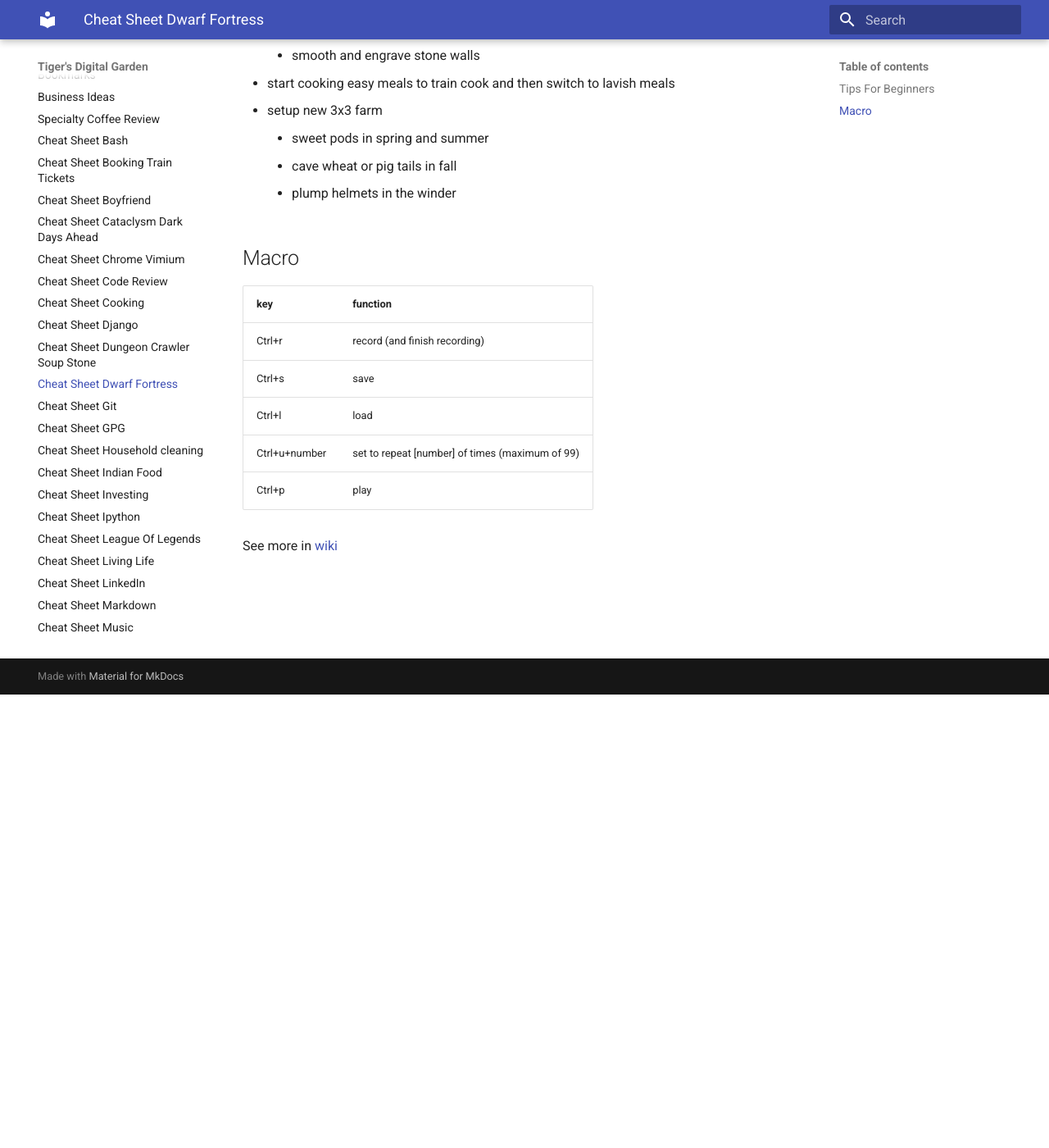
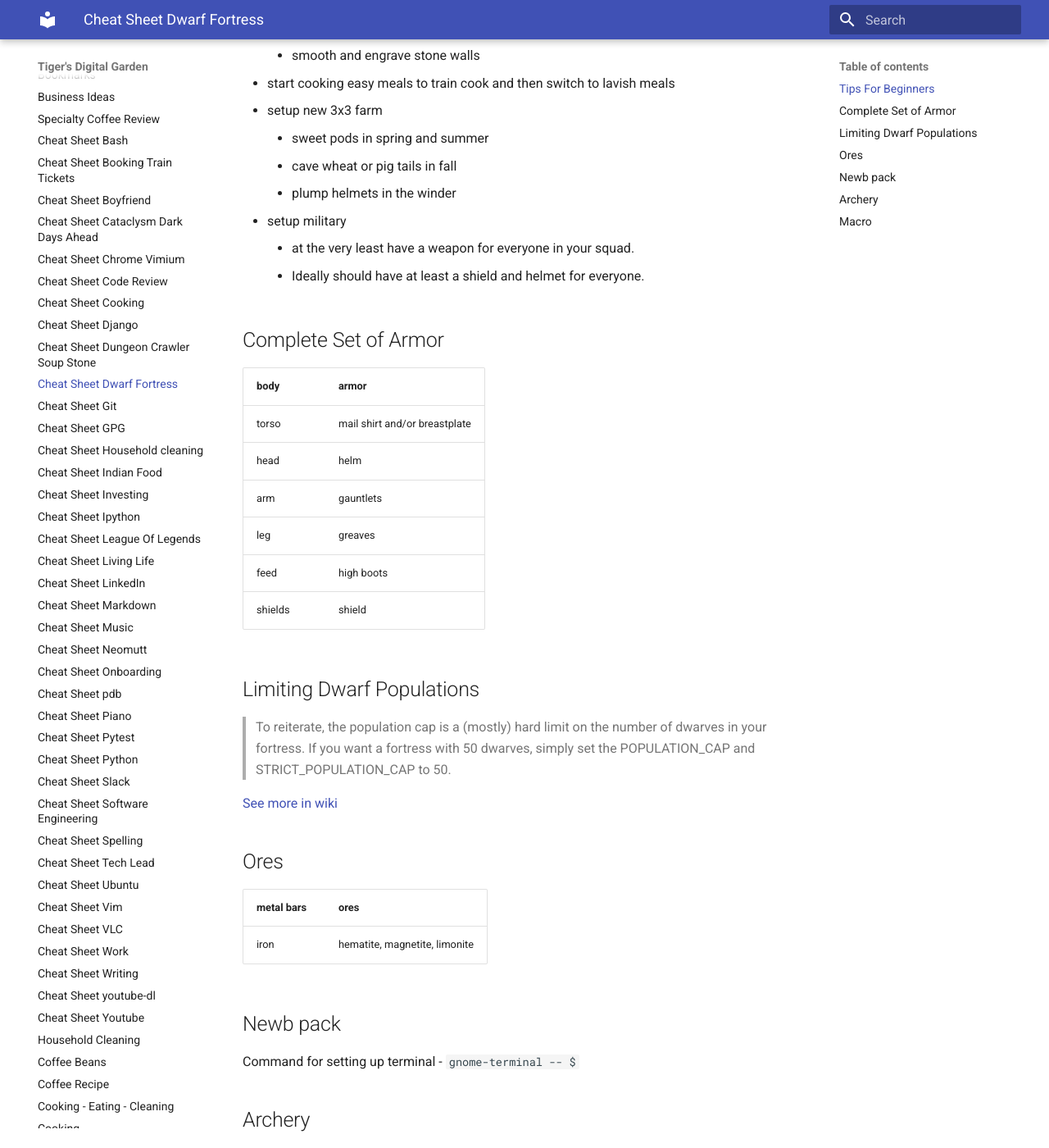
Before and after one commit to ynotstartups/notes, an MkDocs documentation site: the page built from notes/cheat-sheet-dwarf-fortress.md, in a window 1280 px wide and 1400 px high, scrolled down 553 px. Shown: the whole window at 82% size. Built offline with MkDocs 1.6.1 and Material for MkDocs 9.7.7, drawn with Linux system fonts in a browser that asks for light colours; some of the changed text lies outside the part shown.

Commit message:
add cheat sheets

```diff
--- a/notes/cheat-sheet-dwarf-fortress.md
+++ b/notes/cheat-sheet-dwarf-fortress.md
@@ -20,6 +20,46 @@
   - sweet pods in spring and summer
   - cave wheat or pig tails in fall
   - plump helmets in the winder
+- setup military
+  - at the very least have a weapon for everyone in your squad.
+  - Ideally should have at least a shield and helmet for everyone.
+
+## Complete Set of Armor
+
+| body    | armor                         |
+| ------- | ----------------------------- |
+| torso   | mail shirt and/or breastplate |
+| head    | helm                          |
+| arm     | gauntlets                     |
+| leg     | greaves                       |
+| feed    | high boots                    |
+| shields | shield                        |
+
+## Limiting Dwarf Populations
+
+> To reiterate, the population cap is a (mostly) hard limit on the number of dwarves in your fortress. If you want a fortress with 50 dwarves, simply set the POPULATION_CAP and STRICT_POPULATION_CAP to 50.
+
+[See more in wiki](https://dwarffortresswiki.org/index.php/DF2014:Immigration)
+
+## Ores
+
+| metal bars | ores                          |
+| ---------- | ----------------------------- |
+| iron       | hematite, magnetite, limonite |
+
+## Newb pack
+
+Command for setting up terminal - `gnome-terminal -- $`
+
+## Archery
+
+a dwarf needs five things
+
+- a ranged weapon
+- a quiver
+- ammunition
+- proper labor/military assignments
+- a target
 
 ## Macro
 
```
Also changed, not shown: notes/cheat-sheet-cataclysm-dark-days-ahead.md (+15 -0 lines).
